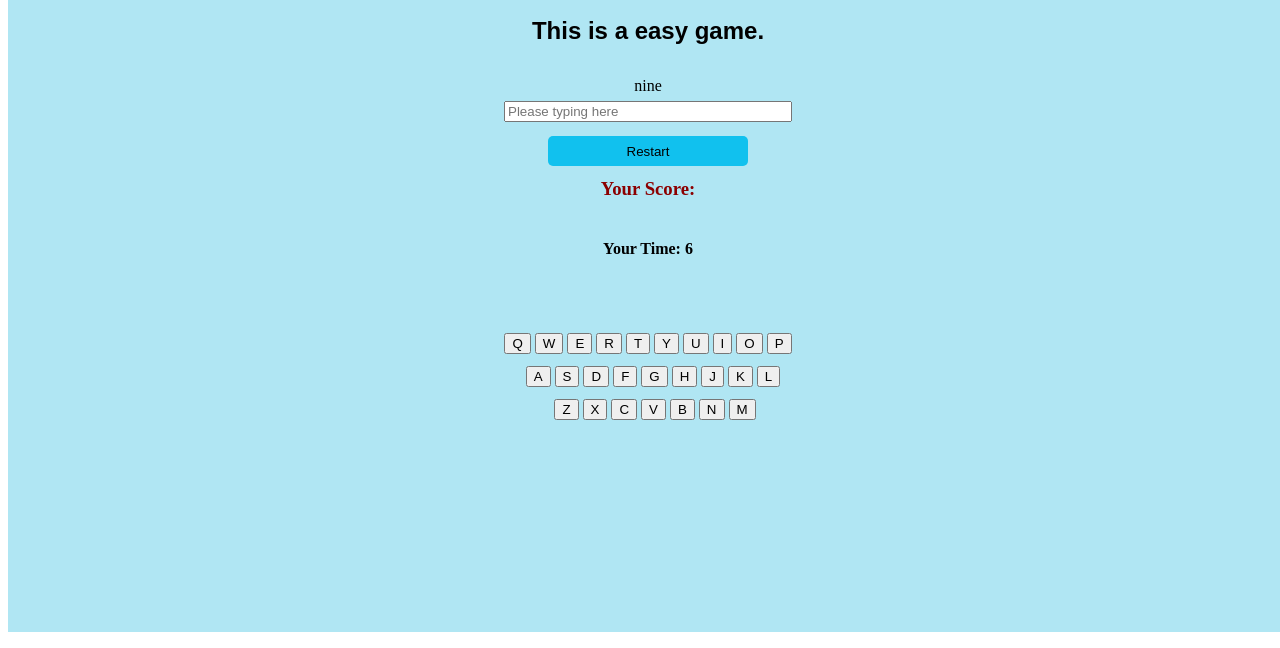
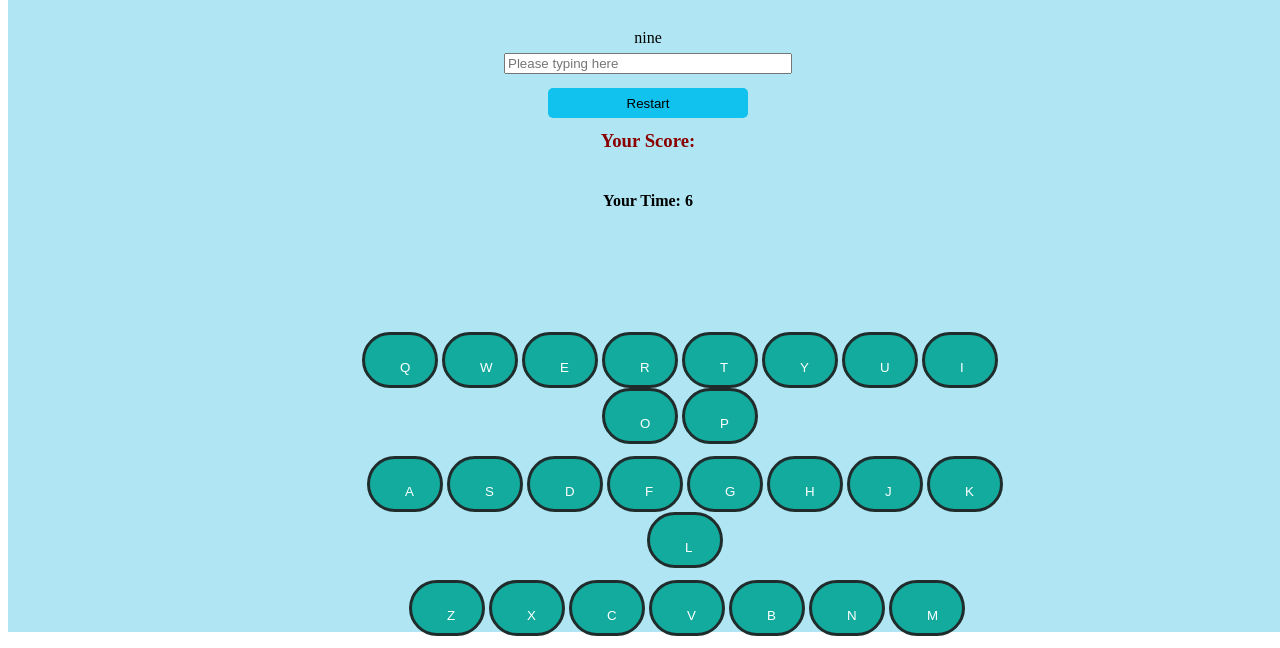
Before and after one commit to CMin26-dev/Typing, a plain HTML site: page index.html in a window 1280 px wide. Shown: the part 176-824 px from the top of the page. Drawn offline with Linux system fonts and the light colour scheme.

Commit message:
chinh sua

```diff
--- a/index.html
+++ b/index.html
@@ -11,18 +11,20 @@
 <body>
     <div class="container">
 
-            <div class="top">
+           <div class="top">
                 <h1 style="margin-top:50px;font-family: 'Caveat', cursive; font-size: 280%;"> 10 FAST FINGER </h1>
                 <h2 style="font-family: 'Assistant', sans-serif;">This is a easy game.</h2>
 
                 <div id="Random" >
                  <div id="randomWord" style="margin-top: 12px; margin-bottom: 6px;"></div>
                 </div>
-                <div id="InpuT">
+                <div id="InpuT ">
 
-                 <input id="inputWord"  placeholder="Please typing here" style="width: 280px;"/>
+                 <input id="inputWord"  placeholder="Please typing here" style="width: 280px;	color: #38464f; display: flex;justify-content: center;align-items: center;
+                 "}/>
                  <!--<div>
-                     <button id="addBt" style="">Restart</button>
+                     <button id="addBt" style="display: flex;
+                     ">Restart</button>
                  </div>-->
 
                 </div>
@@ -37,9 +39,9 @@
 
              </div>
 
+        <div class="bottom"
 
-        <div class="bottom">
-            <div class="keyboard" >
+            <div id="keyboard" >
                 <div id="hang 1" style="margin-bottom: 12px; margin-top: 100px;">
                     <Input Type="Button" Value="Q">
                     <Input Type="Button" Value="W">
@@ -73,7 +75,8 @@
                     <Input Type="Button" Value="M">
                 </div>
             </div>
-        </div>
+            </div>
+
     </div>
 
     <script src="index.js"></script>
--- a/m/m.css
+++ b/m/m.css
@@ -23,11 +23,11 @@
    height: 40%;
 
 }
-.keyboard{
-   margin-top: -280px;
+#keyboard{
+   margin-left: 320px;
    display: table;
-   width: 100%;
-
+   width: 55%;
+   align-items: center;
    text-align:center;
    justify-content: row;
 }
@@ -35,13 +35,14 @@
 
 
 #keyboard Input[Type="Button"] {
-   Padding: 20px 30px;
+   Padding: 25px 35px;
+
     Border-Radius: 60px;
     Border: 3px Solid #202c2b;
     Background: #13ab9e;
     Color: #Fff;
     Text-Transform: Uppercase;
-    height: 80%;
-    width: 20%;
+    height: 26px;
+    width: 30px;
     cursor: pointer;
 }
```
